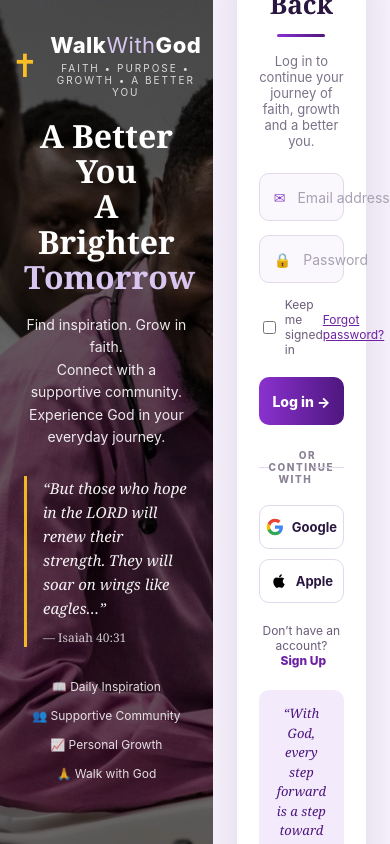
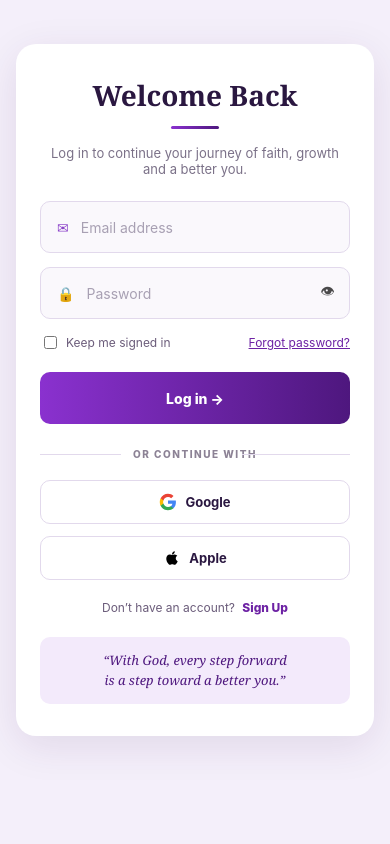
Before and after one commit to calebmunyeks002/Walk_With_God_Platform_FE, an Angular app: page /login in a window 390 px wide. Built offline with nearby package versions, Linux system fonts and the light colour scheme.

Commit message:
Fix responsive mobile layout for login and signup forms

```diff
--- a/src/app/features/auth/login.component.scss
+++ b/src/app/features/auth/login.component.scss
@@ -345,3 +345,61 @@
   .social-buttons { grid-template-columns: 1fr; }
   .hero-title { font-size: 32px; }
 }
+/* =========================================================
+   MOBILE RESPONSIVENESS OVERRIDES (Fix for scattered layout)
+   ========================================================= */
+
+@media (max-width: 900px) {
+  .login-page {
+    display: flex;
+    flex-direction: column;
+    height: auto;
+    min-height: 100vh;
+    overflow-y: auto;
+    background: #f4effa;
+  }
+
+  /* Hide the big hero panel on mobile or make it very small */
+  .hero-panel {
+    display: none; /* Hides the left side completely on mobile so form is the focus */
+  }
+
+  .form-panel {
+    padding: 24px 16px;
+    width: 100%;
+    height: auto;
+    display: flex;
+    align-items: center;
+    justify-content: center;
+  }
+
+  .form-card {
+    padding: 32px 24px;
+    border-radius: 20px;
+    box-shadow: 0 10px 40px rgba(54, 22, 78, 0.1);
+    margin-top: 20px;
+    margin-bottom: 20px;
+  }
+
+  .form-title {
+    font-size: 28px;
+  }
+
+  .field {
+    height: 52px;
+    padding: 0 16px;
+  }
+
+  .social-buttons {
+    grid-template-columns: 1fr;
+    gap: 12px;
+  }
+
+  .social-btn {
+    height: 48px;
+  }
+
+  .btn-primary {
+    height: 52px;
+  }
+}
```
